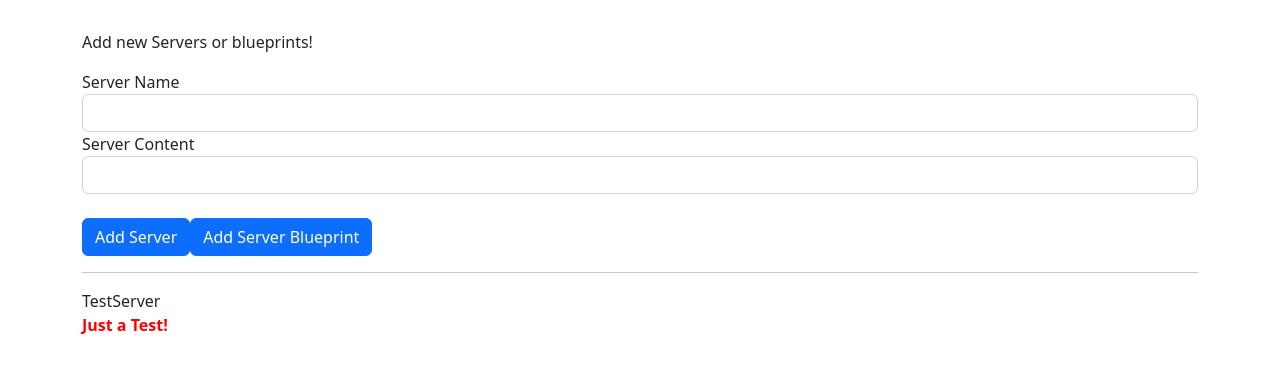
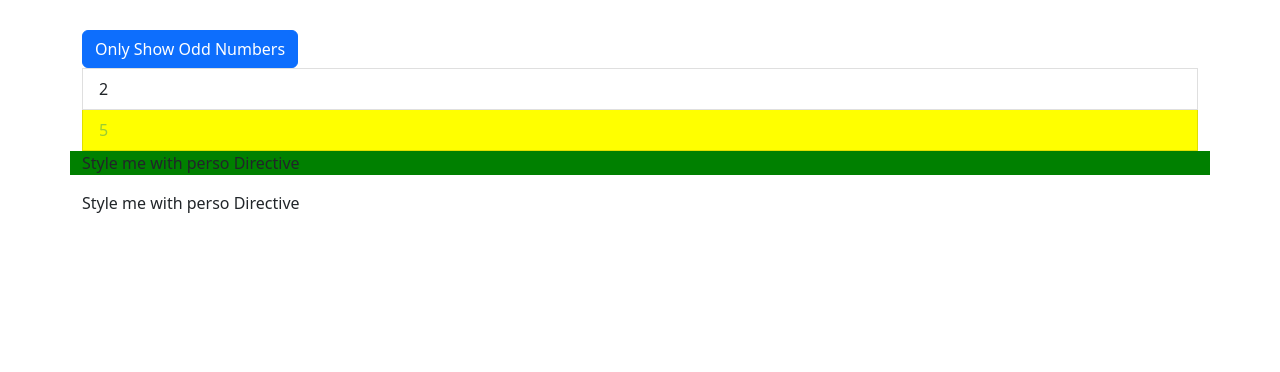
Before and after one commit to naderayed/udemyCourseProject, an Angular app: page / in a window 1280 px wide. Shown: the top 372 px of the page. Built offline with nearby package versions, Linux system fonts and the light colour scheme.

Commit message:
directives

```diff
--- a/src/app/app.component.css
+++ b/src/app/app.component.css
@@ -2,6 +2,6 @@
   margin-top: 30px;
 }
 
-p {
-  color: blue;
+.odd{
+  color : yellowgreen;
 }
--- a/src/app/app.component.html
+++ b/src/app/app.component.html
@@ -12,17 +12,62 @@
 
 <!--</div>-->
 
+<!--<div class="container">-->
+<!--<app-cockpit-->
+<!--(onServerAdded)="onServerAdded($event)"-->
+<!--(onBlueprintAdded)="onBlueprintAdded($event)"-->
+<!--&gt;</app-cockpit>-->
+<!--  <hr>-->
+<!--  <div class="row">-->
+<!--    <div class="col-xs-12">-->
+<!--    <app-server-element *ngFor="let serverElement of serverElements"-->
+<!--    [srvElement]="serverElement"-->
+<!--    >-->
+<!--      <p>-->
+<!--        <strong *ngIf="serverElement.type === 'server'" style="color: red">{{ serverElement.content }}</strong>-->
+<!--        <em *ngIf="serverElement.type === 'blueprint'">{{ serverElement.content }}</em>-->
+<!--      </p>-->
+<!--    </app-server-element>-->
+<!--    </div>-->
+<!--  </div>-->
+<!--</div>-->
+
 <div class="container">
-<app-cockpit
-(onServerAdded)="onServerAdded($event)"
-(onBlueprintAdded)="onBlueprintAdded($event)"
-></app-cockpit>
-  <hr>
   <div class="row">
     <div class="col-xs-12">
-    <app-server-element *ngFor="let serverElement of serverElements"
-    [srvElement]="serverElement"
-    ></app-server-element>
+      <button class=" btn btn-primary"
+      (click)="onlyOdd = !onlyOdd"
+      >
+        Only Show Odd Numbers
+      </button>
+      <br>
+      <ul class="list-group">
+        <div *ngIf="onlyOdd;"
+
+        >
+          <li class="list-group-item"
+              *ngFor="let  odd of oddNumber"
+              [ngClass]="{odd:odd %2 !==0 }"
+              [ngStyle]="{backgroundColor : odd % 2!==0?'yellow':'transparent'}"
+            >
+            {{ odd }}
+          </li>
+        </div>
+          <div  *ngIf="!onlyOdd;"
+
+          >
+            <li class="list-group-item"
+                [ngClass]="{odd:even %2 !==0 }"
+                [ngStyle]="{backgroundColor : even % 2!==0?'yellow':'transparent'}"
+                *ngFor="let even of evenNumber">
+              {{ even }}
+            </li>
+          </div>
+
+      </ul>
+
     </div>
+    <p appBasicHighLight >Style me with perso Directive</p>
+    <p appBetterHighlight >Style me with perso Directive</p>
   </div>
 </div>
--- a/src/app/app.component.ts
+++ b/src/app/app.component.ts
@@ -7,29 +7,32 @@ import {Component} from '@angular/core';
 })
 export class AppComponent {
   // title = 'udemyCourseProject';
-  serverElements = [
-    {
-      type: 'server',
-      name: 'TestServer',
-      content: 'Just a Test!'
-    },
-  ];
-
-
-  onServerAdded(serverData:{serverName:string,serverContent:string}) {
-    this.serverElements.push({
-      type: 'server',
-      name:serverData.serverName,
-      content: serverData.serverContent
-    });
-  }
-
-  onBlueprintAdded(blueprintData:{serverName:string,serverContent:string}) {
-    this.serverElements.push({
-      type: 'blueprint',
-      name: blueprintData.serverName,
-      content: blueprintData.serverContent
-    });
-  }
-
+  // serverElements = [
+  //   {
+  //     type: 'server',
+  //     name: 'TestServer',
+  //     content: 'Just a Test!'
+  //   },
+  // ];
+  //
+  //
+  // onServerAdded(serverData:{serverName:string,serverContent:string}) {
+  //   this.serverElements.push({
+  //     type: 'server',
+  //     name:serverData.serverName,
+  //     content: serverData.serverContent
+  //   });
+  // }
+  //
+  // onBlueprintAdded(blueprintData:{serverName:string,serverContent:string}) {
+  //   this.serverElements.push({
+  //     type: 'blueprint',
+  //     name: blueprintData.serverName,
+  //     content: blueprintData.serverContent
+  //   });
+  // }
+  numbers = [1, 2, 3, 4, 5];
+  oddNumber = [1, 3, 5]
+  evenNumber = [2,5]
+  onlyOdd = false;
 }
--- a/src/app/app.module.ts
+++ b/src/app/app.module.ts
@@ -7,7 +7,10 @@ import { ServersComponent } from './servers/servers.component';
 import {FormsModule} from "@angular/forms";
 import { CockpitComponent } from './cockpit/cockpit.component';
 import { ServerElementComponent } from './server-element/server-element.component';
+import { BasicHighlightDirective} from "./basic-highlight/basic-highlight.directive";
+import { BetterHighlightDirective } from "./better-highlight/better-highlight.directive";
 
+// @ts-ignore
 @NgModule({
   declarations: [
     AppComponent,
@@ -15,6 +18,7 @@ import { ServerElementComponent } from './server-element/server-element.componen
     ServersComponent,
     CockpitComponent,
     ServerElementComponent
+    ,BasicHighlightDirective, BetterHighlightDirective
   ],
     imports: [
         BrowserModule,
--- /dev/null
+++ b/src/app/basic-highlight/basic-highlight.directive.ts
@@ -0,0 +1,13 @@
+import {Directive, ElementRef, OnInit} from "@angular/core";
+
+@Directive({
+  selector:'[appBasicHighLight]'
+})
+export class BasicHighlightDirective implements OnInit{
+  ngOnInit(): void {
+    this.elementRef.nativeElement.style.backgroundColor='green'
+  }
+  constructor(private elementRef:ElementRef) {
+
+  }
+}
--- /dev/null
+++ b/src/app/better-highlight/better-highlight.directive.ts
@@ -0,0 +1,23 @@
+import {Directive, ElementRef, HostBinding, HostListener, OnInit, Renderer2} from '@angular/core';
+
+
+@Directive({
+  selector: '[appBetterHighlight]'
+})
+export class BetterHighlightDirective implements OnInit{
+  @HostBinding('style.backgroundColor') backgroundColor:string='transparent';
+
+  constructor(private elRef:ElementRef, private render: Renderer2) { }
+
+  ngOnInit(): void {
+   // this.render.setStyle(this.elRef.nativeElement,"background-color",'blue')  ;
+ }
+ @HostListener('mouseenter') mouseover(eventData:Event){
+   // this.render.setStyle(this.elRef.nativeElement,"background-color",'blue')  ;
+   this.backgroundColor='blue';
+ }
+  @HostListener('mouseleave') mouseleave(eventData:Event){
+  //  this.render.setStyle(this.elRef.nativeElement,"background-color",'transparent')  ;
+    this.backgroundColor='transparent'
+  }
+}
--- a/src/app/server-element/server-element.component.html
+++ b/src/app/server-element/server-element.component.html
@@ -2,9 +2,8 @@
   class="panel panel-default">
   <div class="panel-heading">{{ element.name }}</div>
   <div class="panel-body">
-    <p>
-      <strong *ngIf="element.type === 'server'" style="color: red">{{ element.content }}</strong>
-      <em *ngIf="element.type === 'blueprint'">{{ element.content }}</em>
-    </p>
+<ng-content>
+
+</ng-content>
   </div>
 </div>
--- a/src/app/server-element/server-element.component.ts
+++ b/src/app/server-element/server-element.component.ts
@@ -1,15 +1,21 @@
-import {Component, Input, OnInit} from '@angular/core';
+import {Component, Input, OnChanges, OnInit, SimpleChanges} from '@angular/core';
 
 @Component({
   selector: 'app-server-element',
   templateUrl: './server-element.component.html',
   styleUrls: ['./server-element.component.css']
 })
-export class ServerElementComponent implements OnInit {
+export class ServerElementComponent implements OnInit,OnChanges {
   @Input('srvElement') element:{type:string; name:string, content:string};
-  constructor() { }
-
+  constructor() {
+    console.log("constructor called");
+  }
+ngOnChanges(changes:SimpleChanges){
+    console.log("ngOnChanges here")
+    console.log(changes)
+}
   ngOnInit(): void {
+    console.log("OnInit called");
   }
 
 }
```
